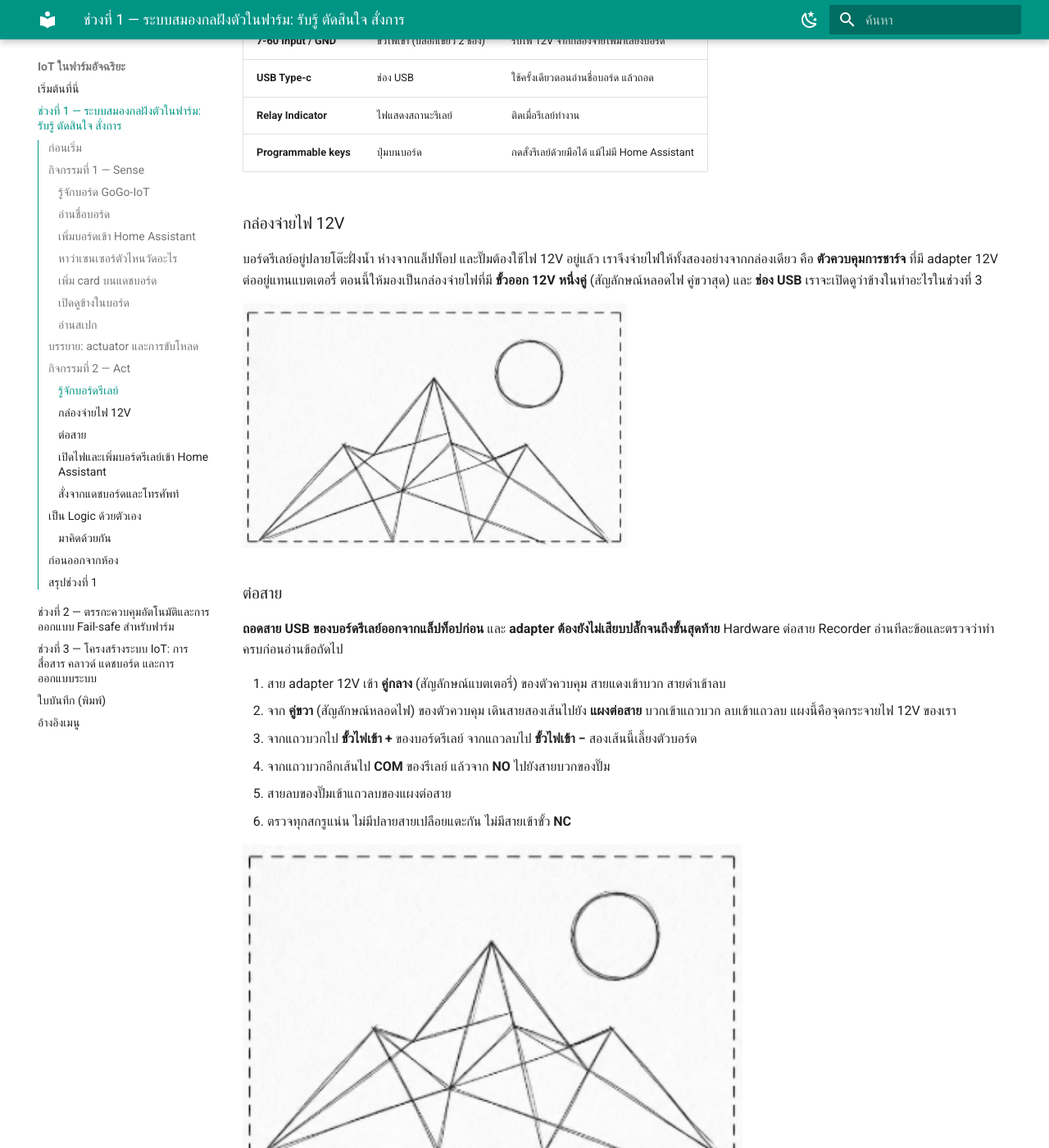
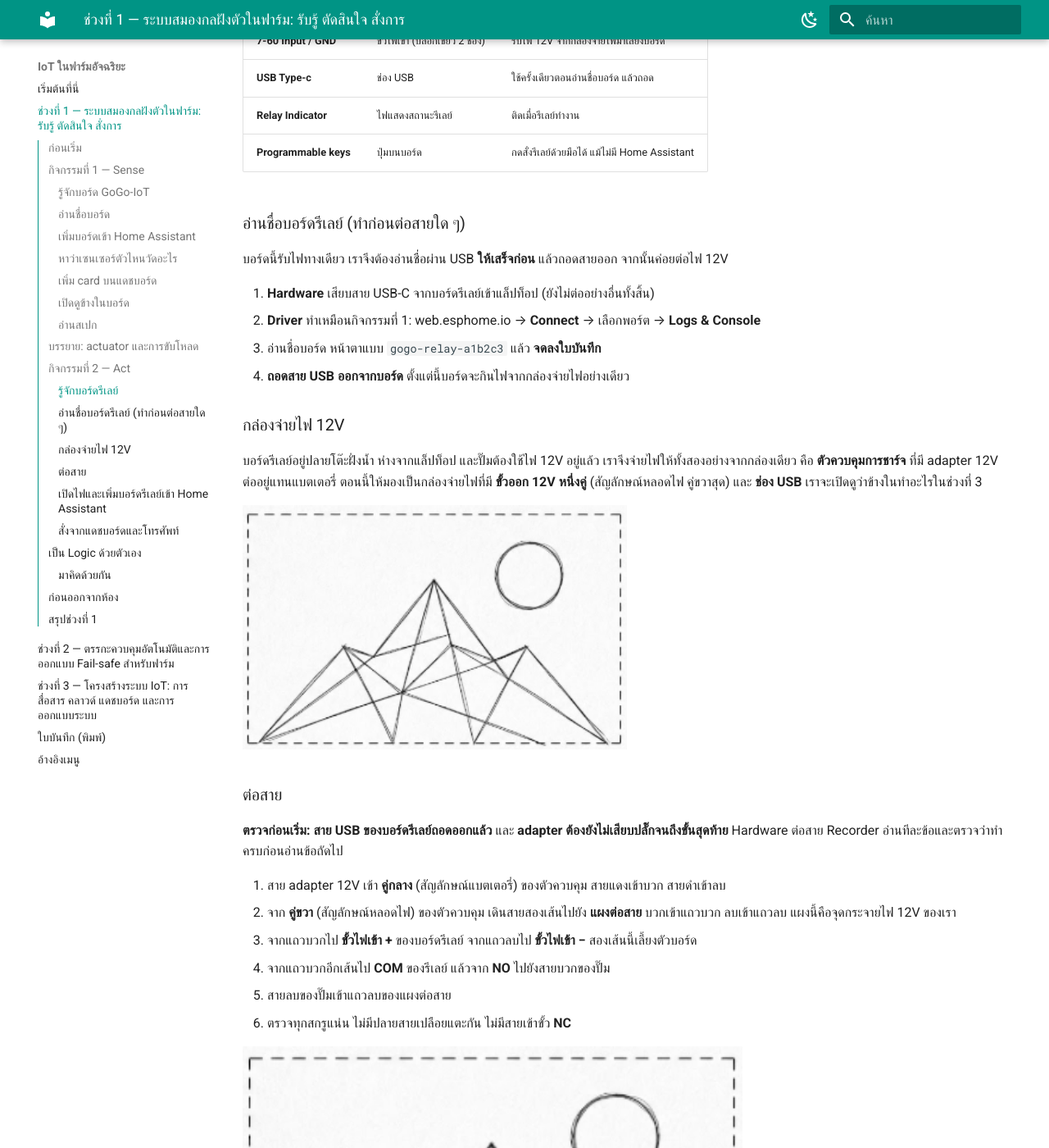
Before and after one commit to arnans/iot-training, an MkDocs documentation site: the page built from docs/session-1.md, in a window 1280 px wide and 1400 px high, scrolled down 6286 px. Shown: the whole window at 82% size. Built offline with MkDocs 1.6.1 and Material for MkDocs 9.7.7, drawn with Linux system fonts in a browser that asks for light colours; some of the changed text lies outside the part shown.

Commit message:
Fix relay board powered from USB and 12V at once in Activity 2
Review of the session 1 flow found the step order had teams connect the 12V
adapter and then read the board name over USB, which powers the relay board
from both supplies simultaneously — the exact "choose one" violation the
vendor datasheet warns about, and one I had documented an hour earlier
without noticing the worksheet contradicted it.

The name lookup is now its own block before any wiring, ending with "unplug
the USB cable". The wiring section's opening line becomes a confirmation
rather than a duplicate instruction.

Co-Authored-By: Claude Opus 5 (1M context) <noreply@anthropic.com>

```diff
--- a/docs/session-1.md
+++ b/docs/session-1.md
@@ -145,6 +145,15 @@ Home Assistant ทำงานอยู่บนแล็ปท็อปขอ
 | **Relay Indicator** | ไฟแสดงสถานะรีเลย์ | ติดเมื่อรีเลย์ทำงาน |
 | **Programmable keys** | ปุ่มบนบอร์ด | กดสั่งรีเลย์ด้วยมือได้ แม้ไม่มี Home Assistant |
 
+### อ่านชื่อบอร์ดรีเลย์ (ทำก่อนต่อสายใด ๆ)
+
+บอร์ดนี้รับไฟทางเดียว เราจึงต้องอ่านชื่อผ่าน USB **ให้เสร็จก่อน** แล้วถอดสายออก จากนั้นค่อยต่อไฟ 12V
+
+1. **Hardware** เสียบสาย USB-C จากบอร์ดรีเลย์เข้าแล็ปท็อป (ยังไม่ต่ออย่างอื่นทั้งสิ้น)
+2. **Driver** ทำเหมือนกิจกรรมที่ 1: web.esphome.io → **Connect** → เลือกพอร์ต → **Logs & Console**
+3. อ่านชื่อบอร์ด หน้าตาแบบ `gogo-relay-a1b2c3` แล้ว **จดลงใบบันทึก**
+4. **ถอดสาย USB ออกจากบอร์ด** ตั้งแต่นี้บอร์ดจะกินไฟจากกล่องจ่ายไฟอย่างเดียว
+
 ### กล่องจ่ายไฟ 12V
 
 บอร์ดรีเลย์อยู่ปลายโต๊ะฝั่งน้ำ ห่างจากแล็ปท็อป และปั๊มต้องใช้ไฟ 12V อยู่แล้ว เราจึงจ่ายไฟให้ทั้งสองอย่างจากกล่องเดียว คือ **ตัวควบคุมการชาร์จ** ที่มี adapter 12V ต่ออยู่แทนแบตเตอรี่ ตอนนี้ให้มองเป็นกล่องจ่ายไฟที่มี **ขั้วออก 12V หนึ่งคู่** (สัญลักษณ์หลอดไฟ คู่ขวาสุด) และ **ช่อง USB** เราจะเปิดดูว่าข้างในทำอะไรในช่วงที่ 3
@@ -153,7 +162,7 @@ Home Assistant ทำงานอยู่บนแล็ปท็อปขอ
 
 ### ต่อสาย
 
-**ถอดสาย USB ของบอร์ดรีเลย์ออกจากแล็ปท็อปก่อน** และ **adapter ต้องยังไม่เสียบปลั๊กจนถึงขั้นสุดท้าย** Hardware ต่อสาย Recorder อ่านทีละข้อและตรวจว่าทำครบก่อนอ่านข้อถัดไป
+**ตรวจก่อนเริ่ม: สาย USB ของบอร์ดรีเลย์ถอดออกแล้ว** และ **adapter ต้องยังไม่เสียบปลั๊กจนถึงขั้นสุดท้าย** Hardware ต่อสาย Recorder อ่านทีละข้อและตรวจว่าทำครบก่อนอ่านข้อถัดไป
 
 1. สาย adapter 12V เข้า **คู่กลาง** (สัญลักษณ์แบตเตอรี่) ของตัวควบคุม สายแดงเข้าบวก สายดำเข้าลบ
 2. จาก **คู่ขวา** (สัญลักษณ์หลอดไฟ) ของตัวควบคุม เดินสายสองเส้นไปยัง **แผงต่อสาย** บวกเข้าแถวบวก ลบเข้าแถวลบ แผงนี้คือจุดกระจายไฟ 12V ของเรา
```
Also changed, not shown: other parts of docs/session-1.md (+1 -1 lines), WORKSHEET-TODO.md (+13 -0 lines).
